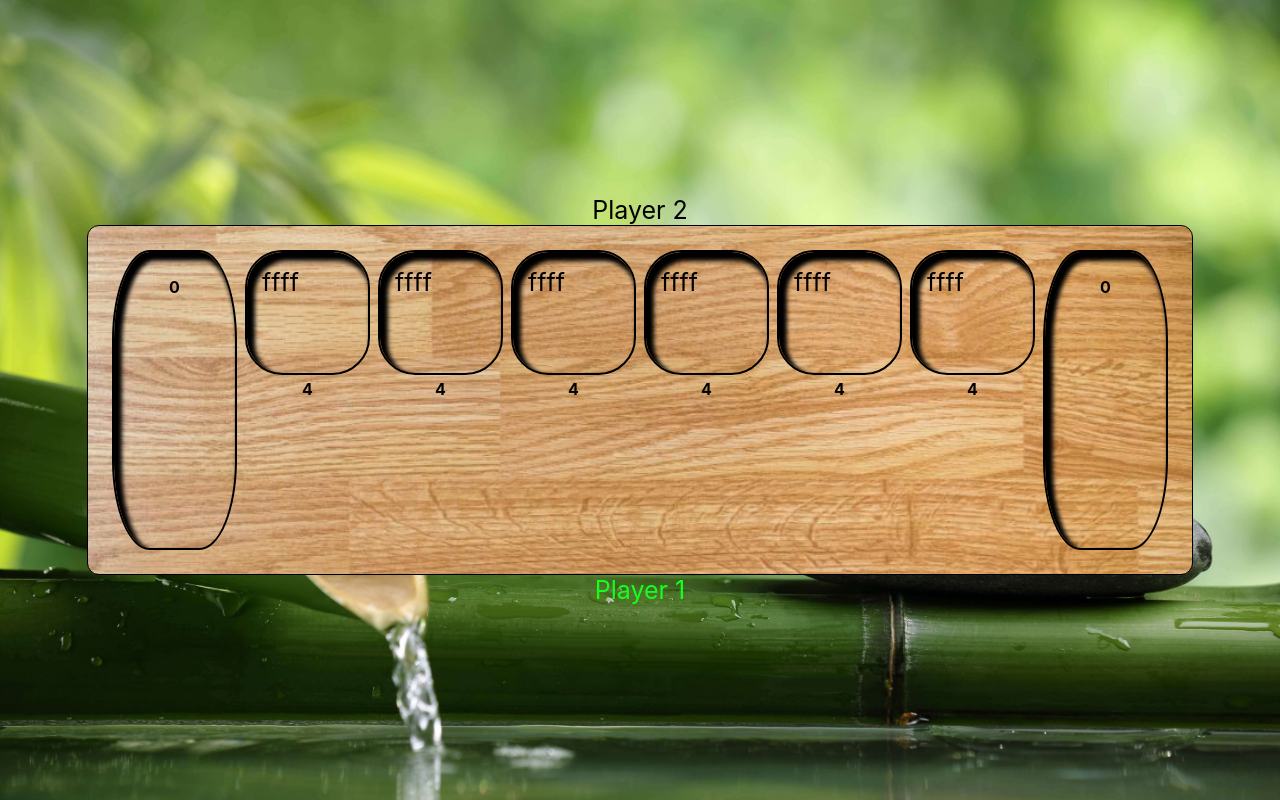
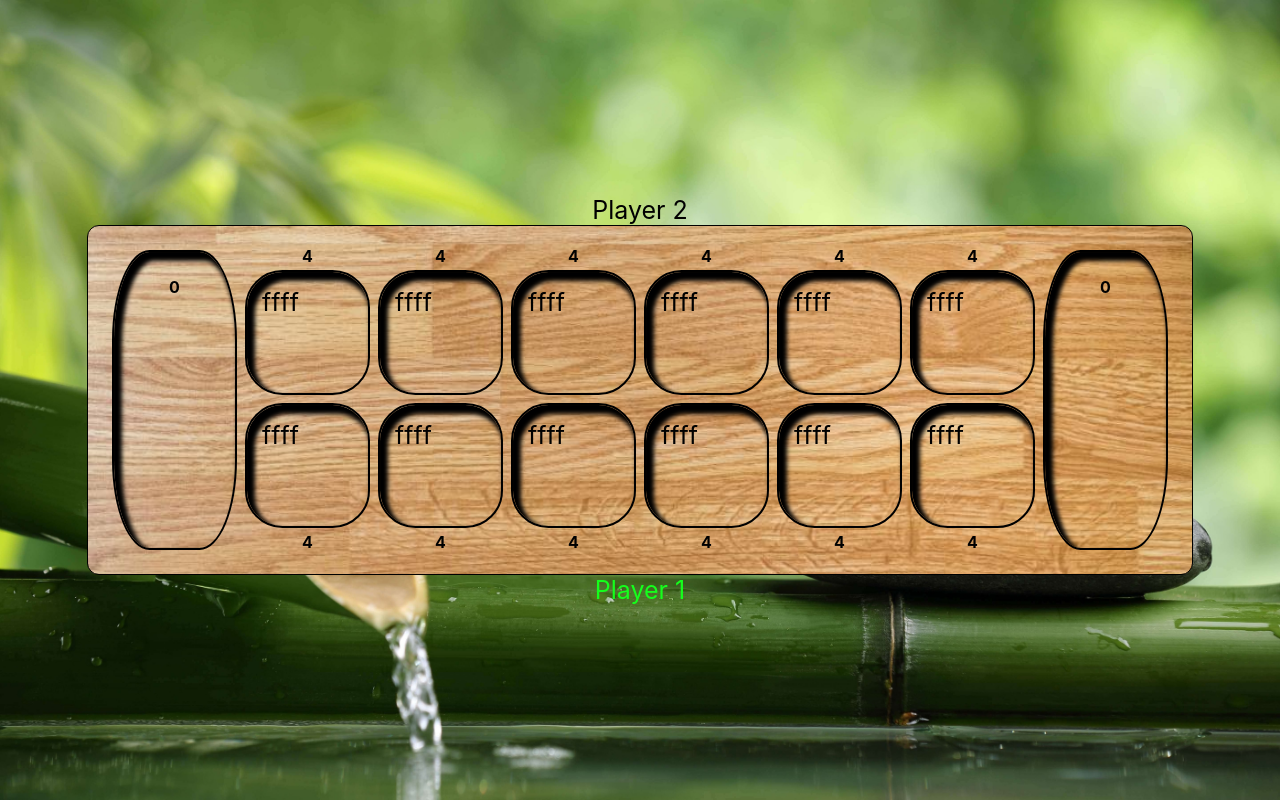
Before and after one commit to mikegv/mancala, a React (Create React App) app: page / in a window 1280 px wide. Built offline with nearby package versions, Linux system fonts and the light colour scheme.

Commit message:
added more to board

```diff
--- a/src/components/board/Board.js
+++ b/src/components/board/Board.js
@@ -46,12 +46,12 @@ const Board = (props) => {
       <div>
 
         <div className='boardRow'>
-          {/* <House onClick={props.clickHandler} houseCount={props.board[13]} index={13} theme={props.theme} />
+          <House onClick={props.clickHandler} houseCount={props.board[13]} index={13} theme={props.theme} />
           <House onClick={props.clickHandler} houseCount={props.board[12]} index={12} theme={props.theme} />
           <House onClick={props.clickHandler} houseCount={props.board[11]} index={11} theme={props.theme} />
           <House onClick={props.clickHandler} houseCount={props.board[10]} index={10} theme={props.theme} />
           <House onClick={props.clickHandler} houseCount={props.board[9]} index={9} theme={props.theme} />
-          <House onClick={props.clickHandler} houseCount={props.board[8]} index={8} theme={props.theme} /> */}
+          <House onClick={props.clickHandler} houseCount={props.board[8]} index={8} theme={props.theme} />
         </div>
 
         <div className='boardRow' >
```
